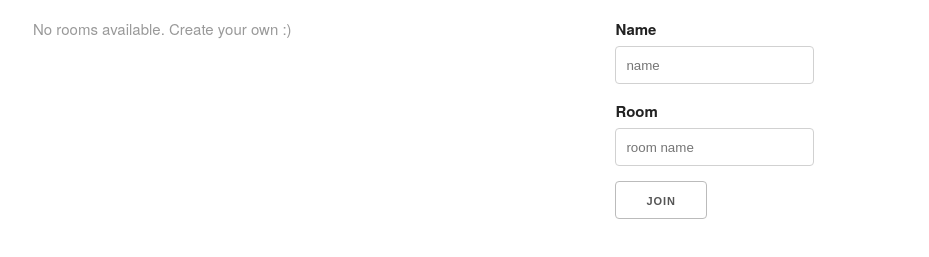
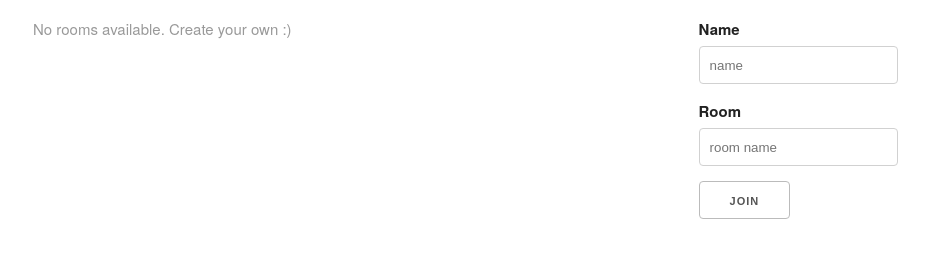
Before and after one commit to priboy68rus/towers, a website: page client/index.html in a window 1280 px wide. Shown: the part 367-624 px from the top of the page, without its empty margins (127-1056 px from the left). Drawn offline with nearby package versions, Linux system fonts and the light colour scheme; no server answers.

Commit message:
changed index page layout

```diff
--- a/client/index.html
+++ b/client/index.html
@@ -33,13 +33,13 @@
             <h4>Rooms</h4>
         </div>
         <div class="row">
-            <div class="seven columns u-full-width">
+            <div class="eight columns u-full-width">
 
                 <div class="rooms-container">
                     <div class="no-rooms">No rooms available. Create your own :)</div>
                 </div>
             </div>
-            <div class="five columns create-container">
+            <div class="four columns create-container">
                 <form id="join-room" action="game.html">
                     <label for="name-input">Name</label>
                     <input type="text" name="name" placeholder="name" id="name-input" required>
```
